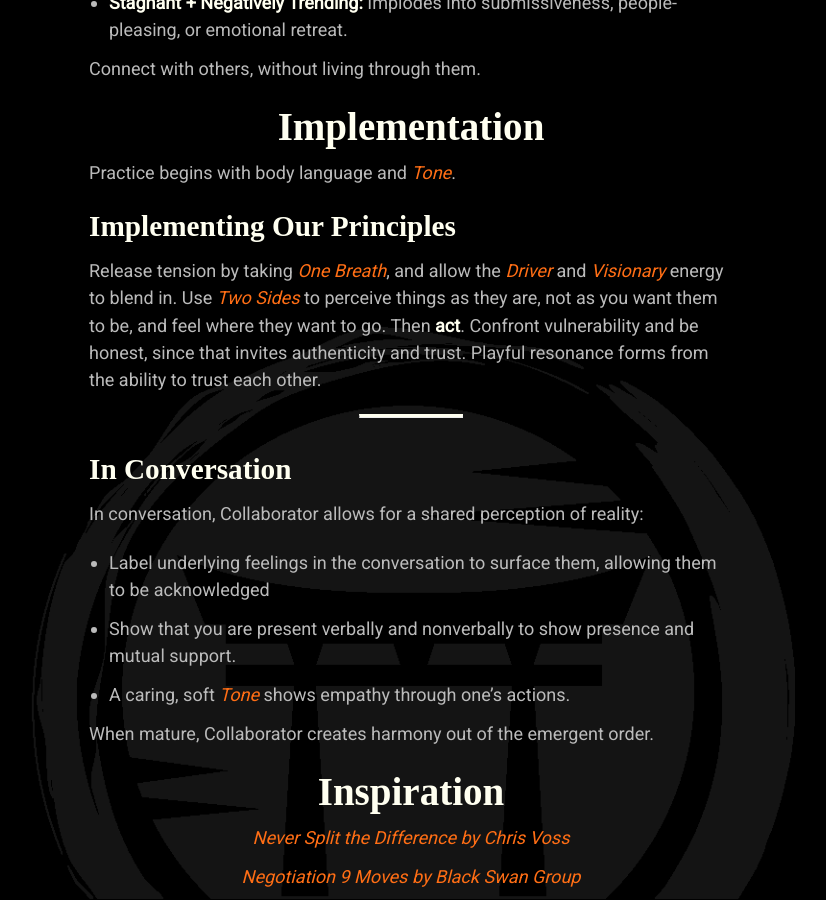
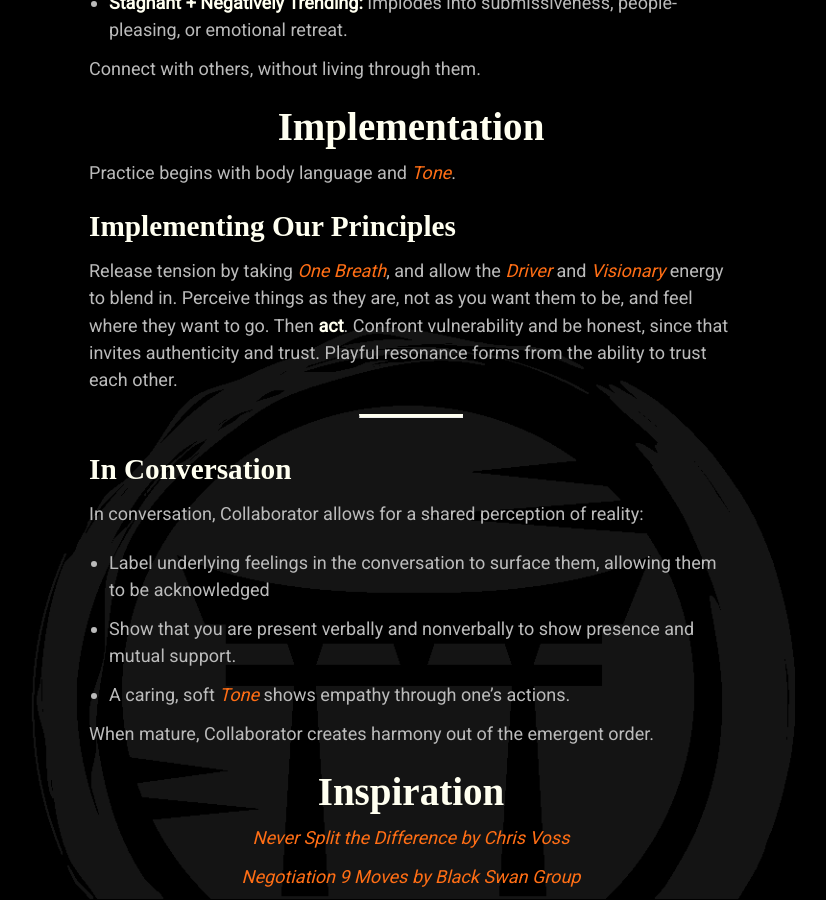
Before and after one commit to mindset-dojo/mindset-dojo.github.io, a Jekyll site: the page built from _forms/collaborator.md, in a window 1280 px wide and 900 px high, scrolled down 1197 px. Shown: the whole window, without its empty margins (229-1055 px from the left). Built offline with Jekyll 4.4.1, drawn with Linux system fonts in a browser that asks for light colours; some web fonts are replaced.

Commit message:
fix(forms): remove two sides.

```diff
--- a/_forms/collaborator.md
+++ b/_forms/collaborator.md
@@ -45,7 +45,7 @@ Practice begins with body language and [Tone](../tone/).
 
 ### Implementing Our Principles
 
-Release tension by taking [One Breath](../one-breath), and allow the [Driver](../driver/) and [Visionary](../visionary/) energy to blend in. Use [Two Sides](../two-sides/) to perceive things as they are, not as you want them to be, and feel where they want to go. Then **act**. Confront vulnerability and be honest, since that invites authenticity and trust. Playful resonance forms from the ability to trust each other.
+Release tension by taking [One Breath](../one-breath), and allow the [Driver](../driver/) and [Visionary](../visionary/) energy to blend in. Perceive things as they are, not as you want them to be, and feel where they want to go. Then **act**. Confront vulnerability and be honest, since that invites authenticity and trust. Playful resonance forms from the ability to trust each other.
 
 ---
 
```
Also changed, not shown: _forms/organizer.md (+1 -1 lines), _forms/visionary.md (+1 -1 lines).
